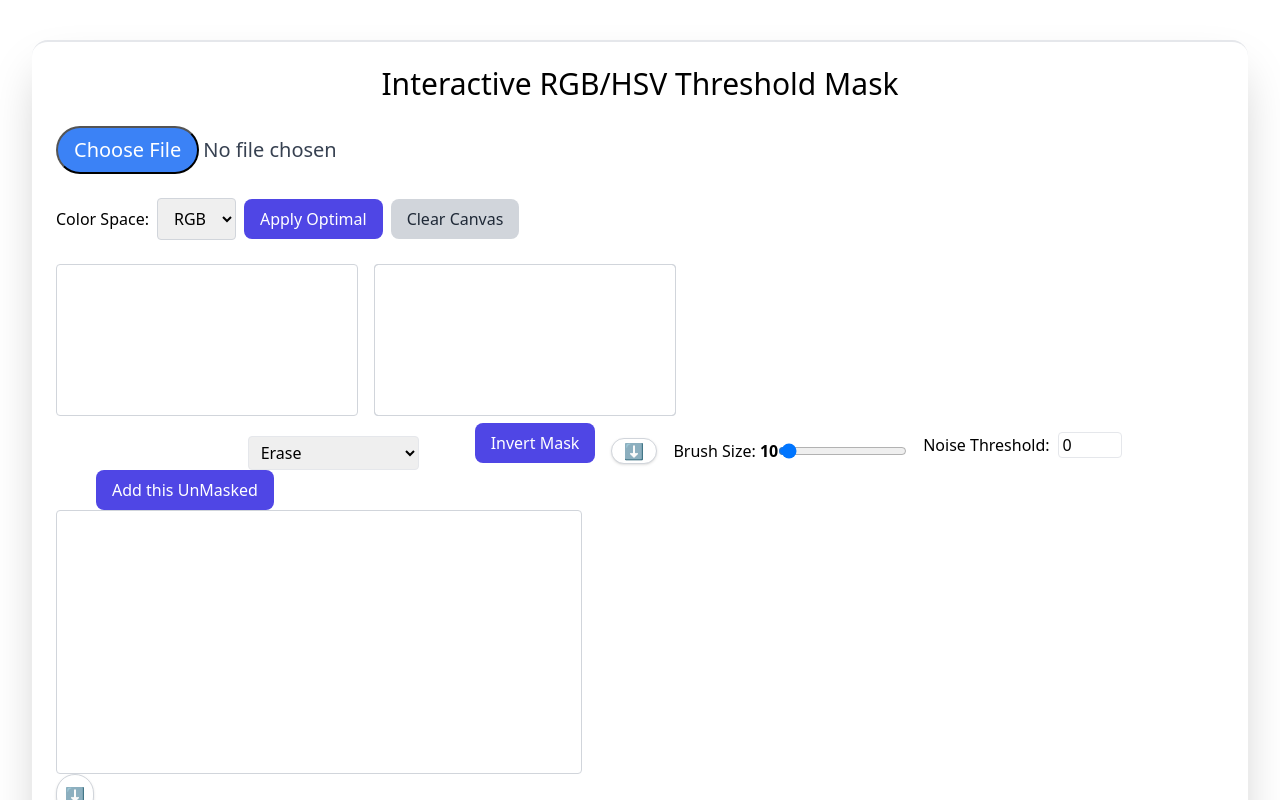
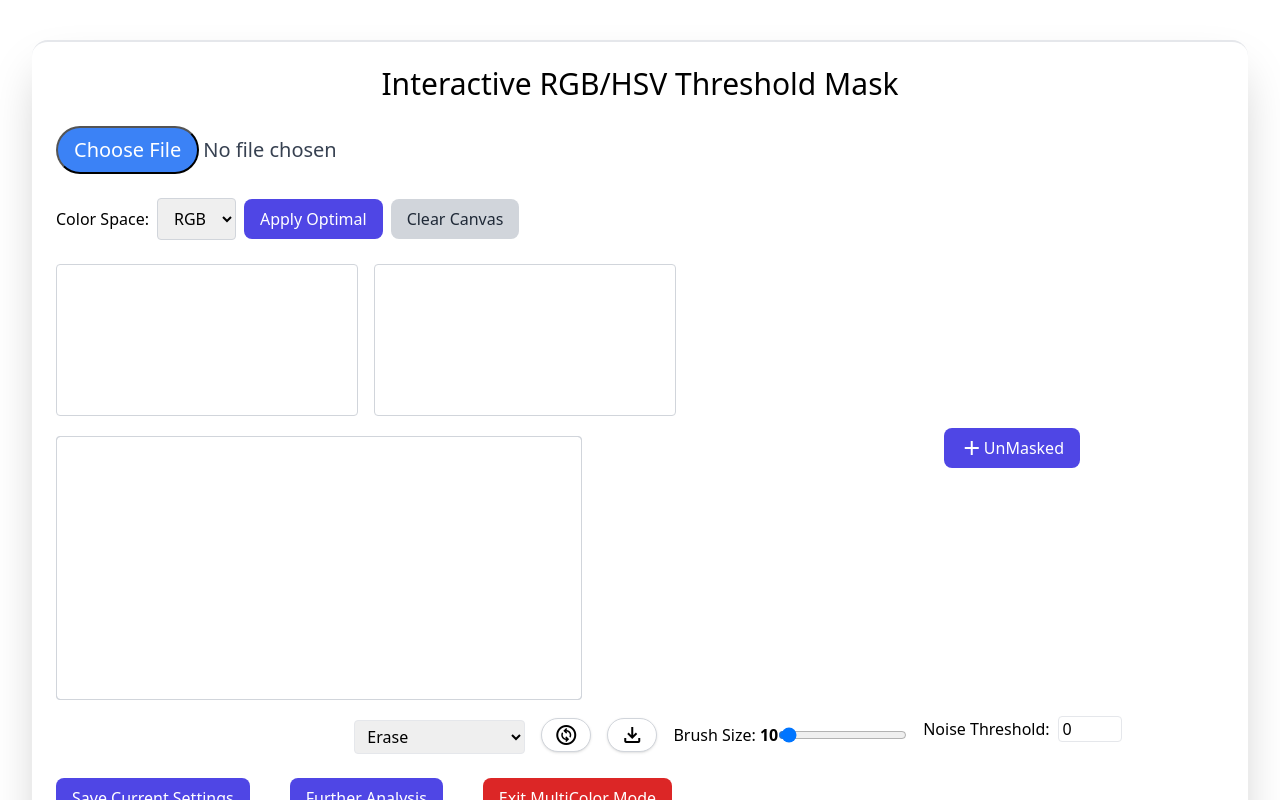
Before and after one commit to SushantAryal3/Image-Analysis-React, a React (Vite) app: page / in a window 1280 px wide. Both pictures are taken after a click on the button "Start MultiColor Analysis". Shown: the top 800 px of the page. Built offline with nearby package versions, Linux system fonts and the light colour scheme; a web font is replaced by a local one.

Commit message:
feat: Added inverse and original pixel value add brush for multimode analysis as well

```diff
--- a/index.html
+++ b/index.html
@@ -6,6 +6,8 @@
     <meta name="viewport" content="width=device-width, initial-scale=1.0" />
     <link href="https://fonts.googleapis.com/icon?family=Material+Icons" rel="stylesheet" />
     <link href="https://fonts.cdnfonts.com/css/product-sans" rel="stylesheet" />
+    <link href="https://fonts.googleapis.com/css2?family=Material+Symbols+Outlined" rel="stylesheet" />
+
     <title>Image Classification</title>
   </head>
 
--- a/src/CustomComponents/CanvasPair.tsx
+++ b/src/CustomComponents/CanvasPair.tsx
@@ -32,10 +32,16 @@ export default function CanvasPair({
   const [brushMode, setBrushMode] = useState<'erase' | 'add'>('erase');
   const [zoom, setZoom] = useState(1);
 
-  /* Get the coordinates of the mouse event relative to the mask canvas */
+  // Get the active canvas based on multiMode
+  const getActiveCanvasRef = useCallback(() => {
+    return multiMode ? combinedCanvasRef : maskCanvasRef;
+  }, [multiMode, combinedCanvasRef, maskCanvasRef]);
+
+  /* Get the coordinates of the mouse event relative to the active canvas */
   const getCanvasCoordinates = useCallback(
     (e: React.MouseEvent<HTMLCanvasElement>) => {
-      const mc = maskCanvasRef.current!;
+      const activeCanvasRef = getActiveCanvasRef();
+      const mc = activeCanvasRef.current!;
       const rect = mc.getBoundingClientRect();
       const x = (e.clientX - rect.left) * (mc.width / rect.width);
       const y = (e.clientY - rect.top) * (mc.height / rect.height);
@@ -43,16 +49,17 @@ export default function CanvasPair({
       const displayY = e.clientY - rect.top;
       return { x, y, displayX, displayY };
     },
-    [maskCanvasRef],
+    [getActiveCanvasRef],
   );
 
   /* Draw a preview of the brush on the overlay canvas */
   const drawBrushPreview = useCallback(
     (displayX: number, displayY: number) => {
       const overlay = overlayCanvasRef.current;
-      if (!overlay || !maskCanvasRef.current) return;
+      const activeCanvasRef = getActiveCanvasRef();
+      if (!overlay || !activeCanvasRef.current) return;
 
-      const mc = maskCanvasRef.current;
+      const mc = activeCanvasRef.current;
       const rect = mc.getBoundingClientRect();
 
       overlay.width = rect.width;
@@ -89,14 +96,15 @@ export default function CanvasPair({
         ctx.stroke();
       }
     },
-    [brushSize, isHovering, maskCanvasRef],
+    [brushSize, isHovering, getActiveCanvasRef],
   );
 
   /* Handle brush actions for adding or erasing */
   const handleBrush = useCallback(
     (e: React.MouseEvent<HTMLCanvasElement>) => {
       const { x, y } = getCanvasCoordinates(e);
-      const mc = maskCanvasRef.current!;
+      const activeCanvasRef = getActiveCanvasRef();
+      const mc = activeCanvasRef.current!;
       const ctx = mc.getContext('2d')!;
       const half = brushSize / 2;
 
@@ -110,7 +118,7 @@ export default function CanvasPair({
         ctx.putImageData(imgData, x - half, y - half);
       }
     },
-    [brushSize, brushMode, getCanvasCoordinates, origCanvasRef, maskCanvasRef],
+    [brushSize, brushMode, getCanvasCoordinates, origCanvasRef, getActiveCanvasRef],
   );
 
   const handleMouseMove = useCallback(
@@ -153,7 +161,8 @@ export default function CanvasPair({
   /* Invert the mask by replacing white pixels with original image pixels */
   const handleInvertMask = useCallback(() => {
     const oc = origCanvasRef.current!;
-    const mc = maskCanvasRef.current!;
+    const activeCanvasRef = getActiveCanvasRef();
+    const mc = activeCanvasRef.current!;
     const octx = oc.getContext('2d')!;
     const mctx = mc.getContext('2d')!;
 
@@ -177,29 +186,40 @@ export default function CanvasPair({
       dMask[i + 3] = 255;
     }
     mctx.putImageData(maskData, 0, 0);
-  }, [origCanvasRef, maskCanvasRef]);
+  }, [origCanvasRef, getActiveCanvasRef]);
+
+  // Get the active canvas element for event handlers
+  const getActiveCanvasElement = () => {
+    return multiMode ? combinedCanvasRef.current : maskCanvasRef.current;
+  };
 
   return (
     <div>
       <div className="flex flex-row gap-4">
         <canvas ref={origCanvasRef} className="border border-gray-300 rounded max-w-[45%]" />
+
+        {/* Mask Canvas - only interactive when multiMode is false */}
         <div className="relative max-w-[45%]">
           <canvas
             ref={maskCanvasRef}
             className="border border-gray-300 rounded w-full"
-            onMouseDown={handleBrush}
-            onMouseMove={handleMouseMove}
-            onMouseEnter={handleMouseEnter}
-            onMouseLeave={handleMouseLeave}
-            style={{ cursor: 'none' }}
+            onMouseDown={!multiMode ? handleBrush : undefined}
+            onMouseMove={!multiMode ? handleMouseMove : undefined}
+            onMouseEnter={!multiMode ? handleMouseEnter : undefined}
+            onMouseLeave={!multiMode ? handleMouseLeave : undefined}
+            style={{ cursor: !multiMode ? 'none' : 'default' }}
           />
+          {!multiMode && (
             <canvas
               ref={overlayCanvasRef}
               className="absolute top-0 left-0 w-full h-full pointer-events-none border border-gray-300 rounded"
               style={{ zIndex: 10 }}
             />
+          )}
         </div>
       </div>
+
+      {!multiMode && (
         <div className="flex justify-end items-center gap-4 mr-[8vw]">
           <select
             value={brushMode}
@@ -211,18 +231,19 @@ export default function CanvasPair({
           </select>
           <button
             onClick={handleInvertMask}
-          className="bg-indigo-600 text-white px-4 py-2 rounded-lg hover:bg-indigo-700 ml-10"
+            title="Download Mask"
+            className="bg-white border border-gray-300 mt-4 rounded-full px-3 py-1 flex justify-center items-center shadow hover:bg-gray-100"
             type="button"
           >
-          Invert Mask
+            <span className="material-symbols-outlined">change_circle</span>
           </button>
           <button
             onClick={() => downloadMask(maskCanvasRef)}
             title="Download Mask"
-          className=" bg-white border border-gray-300 mt-4 rounded-full px-3 shadow hover:bg-gray-100"
+            className="bg-white border border-gray-300 mt-4 rounded-full px-3 py-1 flex justify-center items-center shadow hover:bg-gray-100"
             type="button"
           >
-          ⬇️
+            <span className="material-symbols-outlined">download</span>
           </button>
           <div className="mt-4 flex items-center justify-center">
             <label className="font-medium" htmlFor="brushSize">
@@ -252,26 +273,92 @@ export default function CanvasPair({
             />
           </div>
         </div>
+      )}
+
+      {/* Multi-mode section */}
       {multiMode && (
         <>
+          <div className="relative">
             <button
               type="button"
               onClick={multiImageMaskSave}
-            className="bg-indigo-600 text-white px-4 py-2 rounded-lg hover:bg-indigo-700 ml-10"
+              className="bg-indigo-600 absolute right-36 mt-3 text-white px-4 py-2 rounded-lg hover:bg-indigo-700 flex justify-center items-center"
             >
-            Add this UnMasked
+              <span className="material-symbols-outlined">add</span>
+              UnMasked
             </button>
-          <div className="relative max-w-[45%]">
-            <canvas ref={combinedCanvasRef} className="border border-gray-300 rounded w-full" />
           </div>
+          <div className="relative mt-5 max-w-[45%]">
+            <canvas
+              ref={combinedCanvasRef}
+              className="border border-gray-300 rounded w-full"
+              onMouseDown={handleBrush}
+              onMouseMove={handleMouseMove}
+              onMouseEnter={handleMouseEnter}
+              onMouseLeave={handleMouseLeave}
+              style={{ cursor: 'none' }}
+            />
+            <canvas
+              ref={overlayCanvasRef}
+              className="absolute top-0 left-0 w-full h-full pointer-events-none border border-gray-300 rounded"
+              style={{ zIndex: 10 }}
+            />
+          </div>
+
+          {/* Controls for combined canvas in multiMode */}
+          <div className="flex justify-end items-center gap-4 mr-[8vw]">
+            <select
+              value={brushMode}
+              onChange={(e) => setBrushMode(e.target.value as 'erase' | 'add')}
+              className="border rounded px-2 py-1 mt-5"
+            >
+              <option value="erase">Erase</option>
+              <option value="add">Add from original</option>
+            </select>
+            <button
+              onClick={handleInvertMask}
+              title="Download Mask"
+              className="bg-white border border-gray-300 mt-4 rounded-full px-3 py-1 flex justify-center items-center shadow hover:bg-gray-100"
+              type="button"
+            >
+              <span className="material-symbols-outlined">change_circle</span>
+            </button>
             <button
               onClick={() => downloadMask(combinedCanvasRef)}
               title="Download Mask"
-            className=" bg-white border border-gray-300 rounded-full p-2 shadow hover:bg-gray-100"
+              className="bg-white border border-gray-300 mt-4 rounded-full px-3 py-1 flex justify-center items-center shadow hover:bg-gray-100"
               type="button"
             >
-            ⬇️
+              <span className="material-symbols-outlined">download</span>
             </button>
+            <div className="mt-4 flex items-center justify-center">
+              <label className="font-medium" htmlFor="brushSizeMulti">
+                Brush Size: <span className="font-semibold">{brushSize}</span>
+              </label>
+              <input
+                id="brushSizeMulti"
+                type="range"
+                min={2}
+                max={300}
+                value={brushSize}
+                onChange={(e) => handleBrushSizeChange(+e.target.value)}
+              />
+            </div>
+            <div>
+              <label className="font-medium mr-2" htmlFor="noiseThresholdMulti">
+                Noise Threshold:
+              </label>
+              <input
+                id="noiseThresholdMulti"
+                type="number"
+                min={0}
+                step={1}
+                value={minSize}
+                onChange={(e) => onMinSizeChange(Number(e.target.value))}
+                className="mt-1 w-16 border rounded px-1"
+              />
+            </div>
+          </div>
         </>
       )}
     </div>
--- a/src/index.css
+++ b/src/index.css
@@ -1,5 +1,4 @@
 @import url('https://fonts.cdnfonts.com/css/product-sans');
-
 @tailwind base;
 @tailwind components;
 @tailwind utilities;
```
Lines whose indentation alone changed are shown as unchanged.
